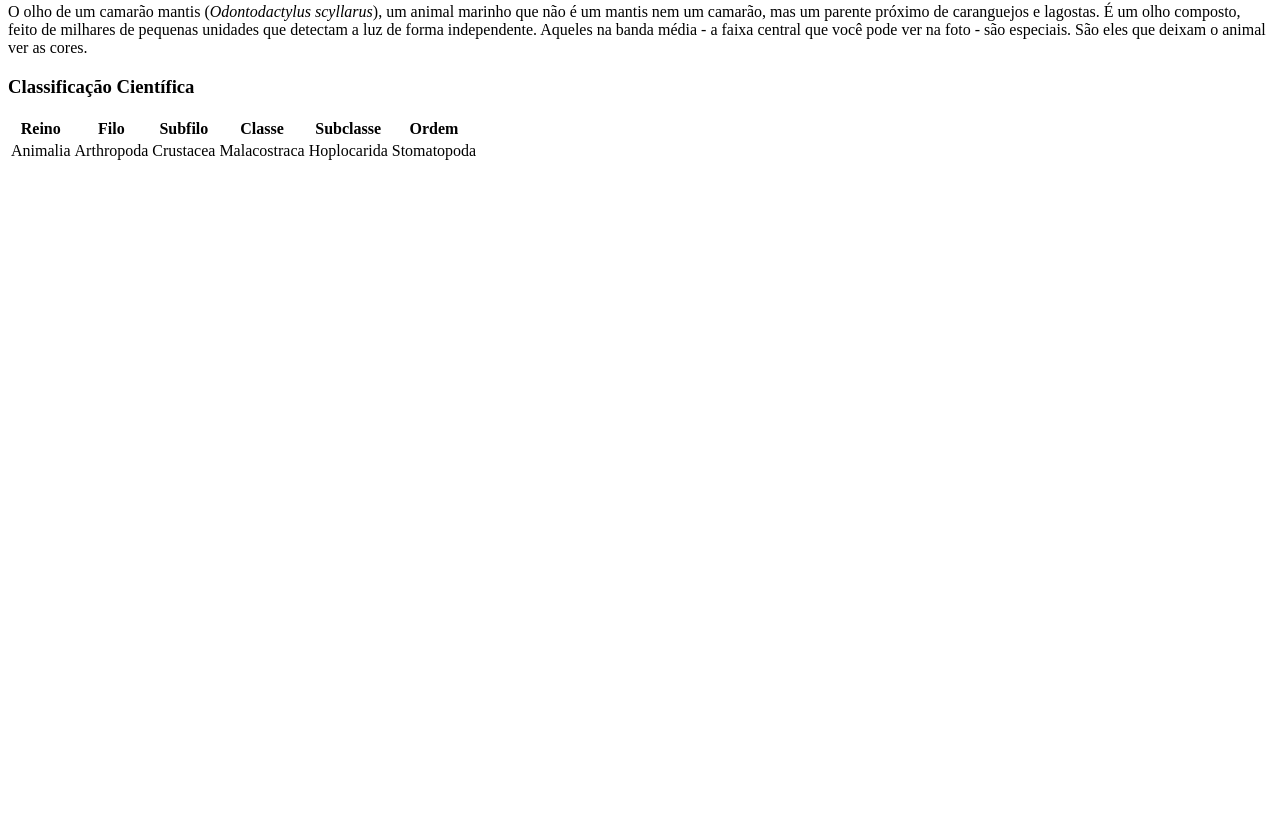
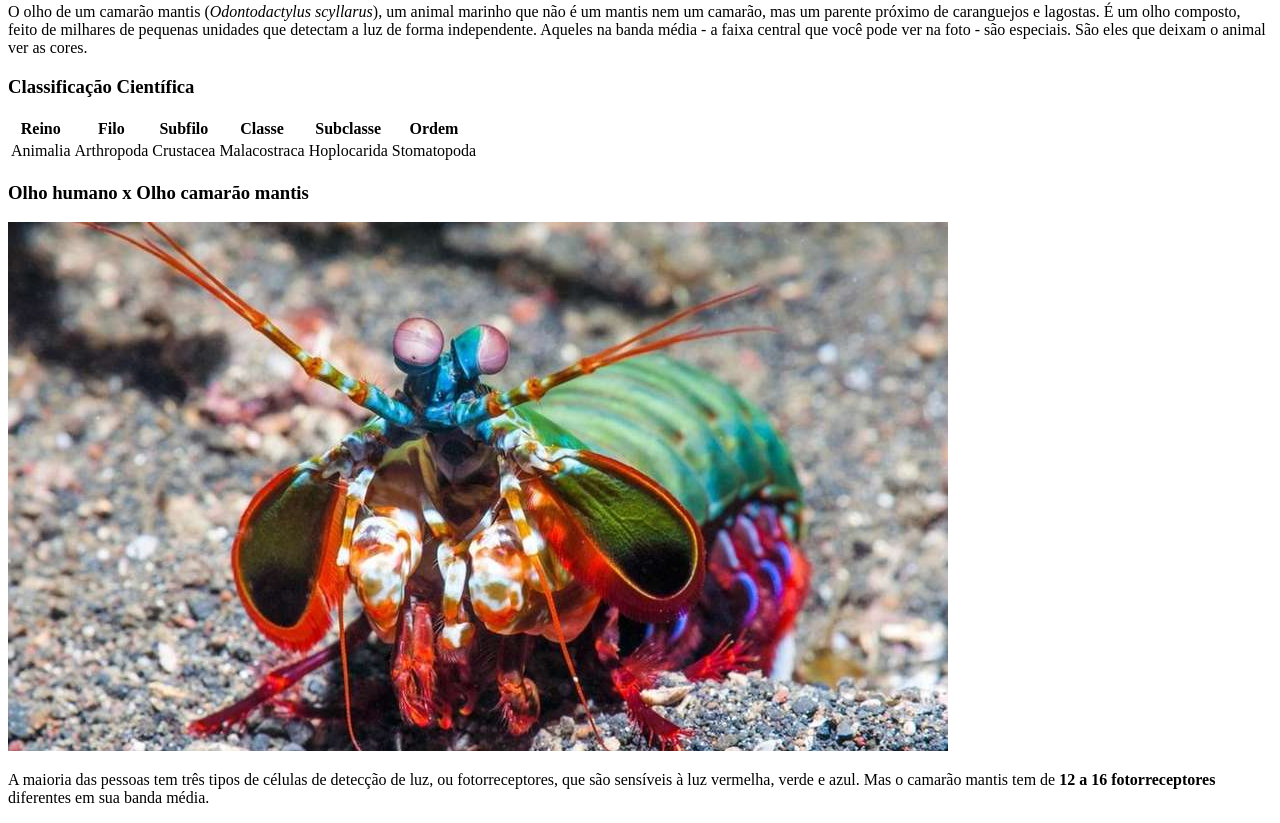
Before and after one commit to camargothais/trybe-exercises, a plain HTML site: page 3.Introdução_HTML_CSS/3.4/index_exercicio.html in a window 1280 px wide. Shown: the part 272-1095 px from the top of the page. Before the commit the page ends 800 px from the top, so only its background shows below. Drawn offline with Linux system fonts and the light colour scheme.

Commit message:
Adiciona segunda sessão, imagem e marcações

```diff
--- a/3.Introdução_HTML_CSS/3.4/index_exercicio.html
+++ b/3.Introdução_HTML_CSS/3.4/index_exercicio.html
@@ -56,6 +56,20 @@
           </tr>
         </table>
       </section>
+      <section>
+        <h3>Olho humano x Olho camarão mantis</h3>
+        <img
+          src="./olho_camarao_mantis.jpg"
+          alt="Foto do olho do Camarão Mantis"
+        />
+        <p>
+          A maioria das pessoas tem três tipos de células de detecção de luz, ou
+          fotorreceptores, que são sensíveis à luz vermelha, verde e azul. Mas o
+          camarão mantis tem de
+          <strong>12 a 16 fotorreceptores</strong> diferentes em sua banda
+          média.
+        </p>
+      </section>
     </article>
   </body>
 </html>
```
